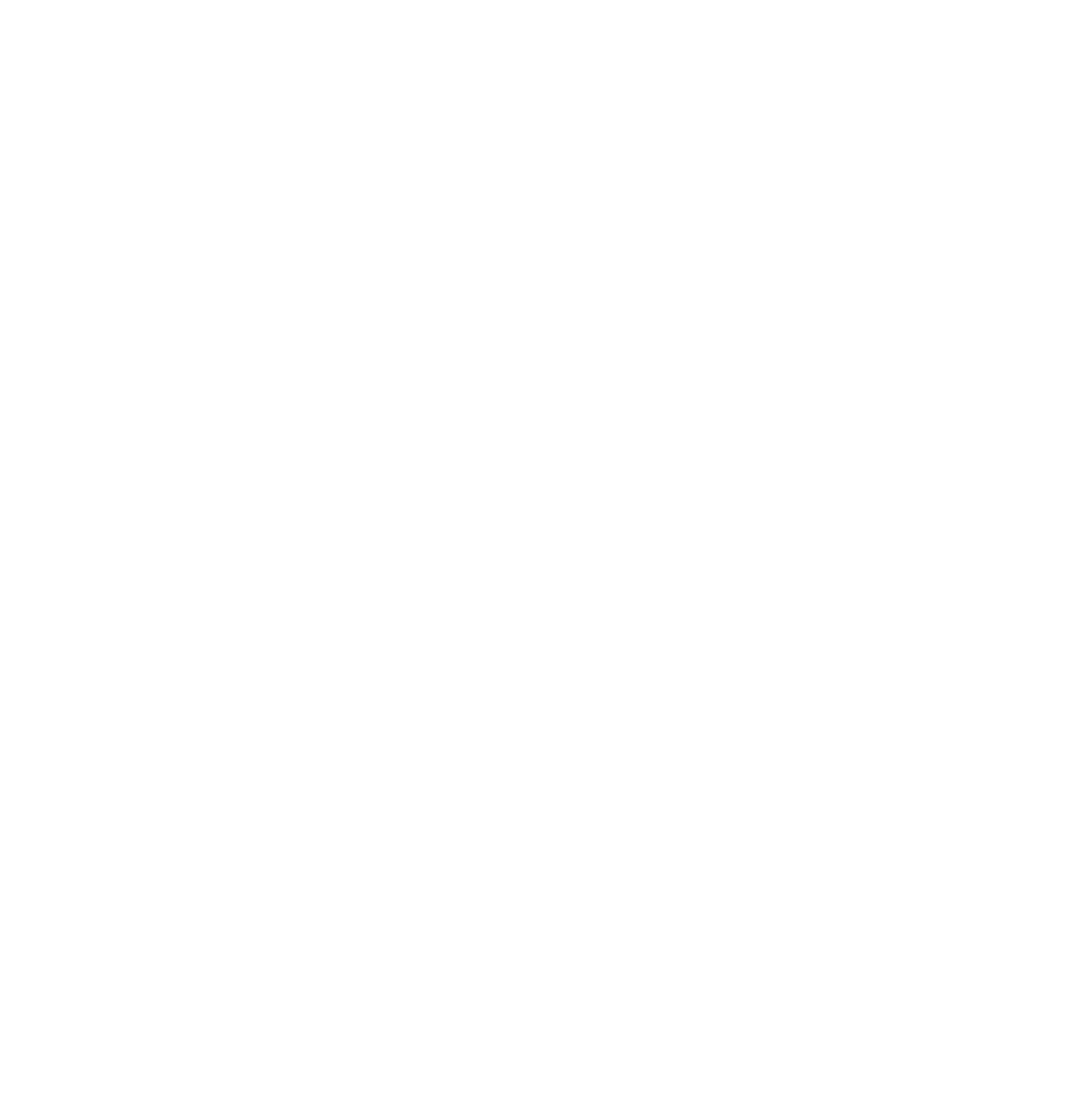
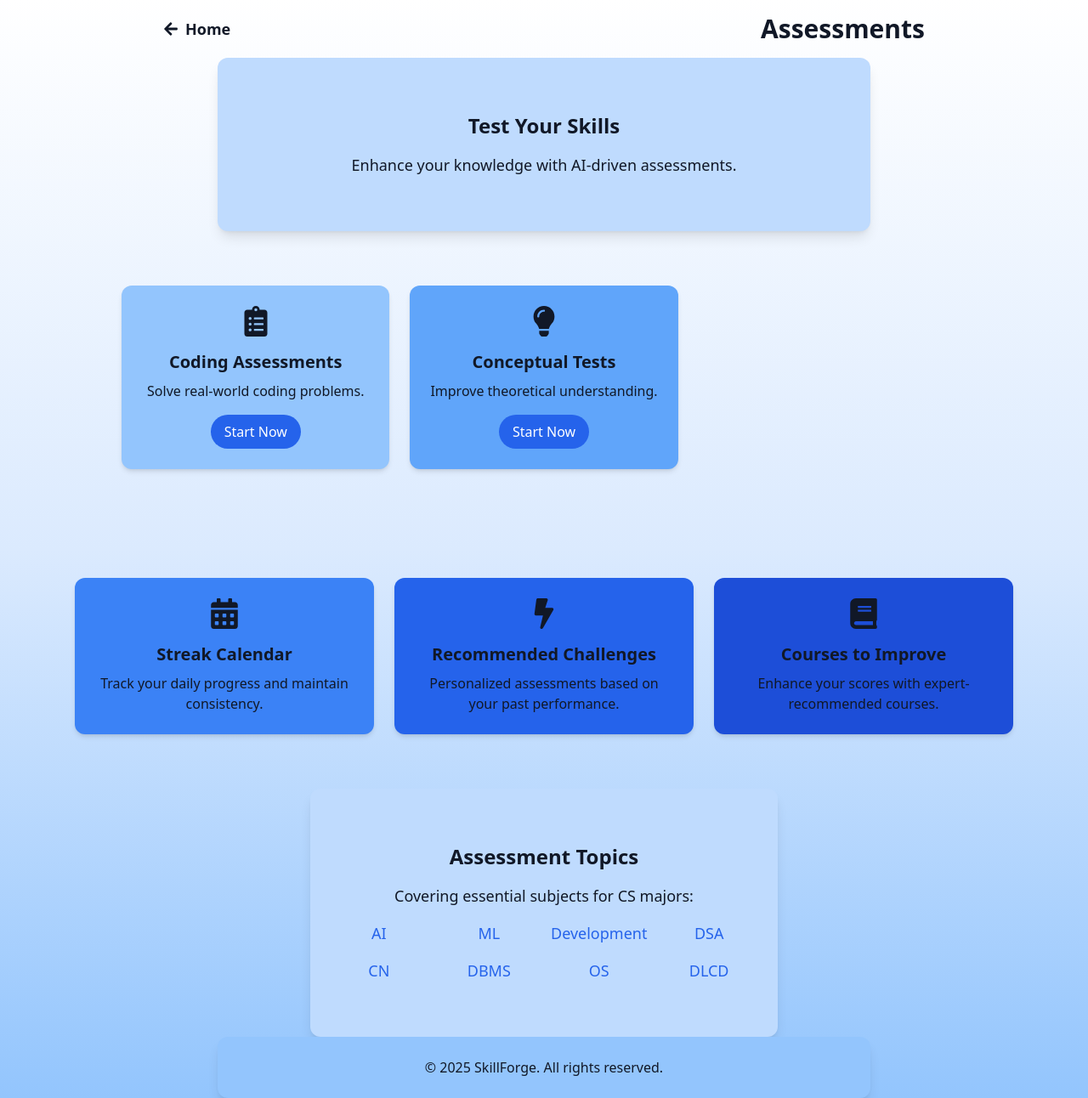
Before and after one commit to akshatranjan25/Skillforge, a React (Vite) app in the folder skillforge-app/: page /assessments in a window 1280 px wide. Before the commit this address had no page. Shown: the whole page at 85% size. Before the commit the page ends 800 px from the top, so only its background shows below. Built offline with nearby package versions, Linux system fonts and the light colour scheme.

Commit message:
Design assessment page

```diff
--- a/skillforge-app/src/App.tsx
+++ b/skillforge-app/src/App.tsx
@@ -1,7 +1,7 @@
 import React from "react";
 import { BrowserRouter as Router, Routes, Route } from "react-router-dom";
 import Home from "./pages/Home.tsx";
-//import Assessments from "./pages/Assessments.tsx";
+import Assessments from "./pages/Assessments.tsx";
 //import Challenges from "./pages/Challenges.tsx";
 //import Leaderboard from "./pages/Leaderboard.tsx";
 
@@ -11,8 +11,8 @@
       <div className="App">
         <Routes>
           <Route path="/" element={<Home />} />
-          {/* <Route path="/assessments" element={<Assessments />} />
-          <Route path="/challenges" element={<Challenges />} />
+          <Route path="/assessments" element={<Assessments />} />
+          {/* <Route path="/challenges" element={<Challenges />} />
           <Route path="/leaderboard" element={<Leaderboard />} /> */}
         </Routes>
       </div>
--- /dev/null
+++ b/skillforge-app/src/components/Subjectpage.tsx
@@ -0,0 +1,71 @@
+import React from "react";
+import { Link } from "react-router-dom";
+import { Routes, Route } from "react-router-dom";
+
+// Define the interface for the props
+interface SubjectPageProps {
+  subject: string;
+  description: string;
+  courses: string[];
+  assessments: string[];
+}
+
+const SubjectPage: React.FC<SubjectPageProps> = ({ subject, description, courses, assessments }) => {
+  return (
+    <div className="min-h-screen bg-gradient-to-b from-white via-blue-100 to-blue-300 text-gray-900 flex flex-col items-center px-4 py-10">
+      {/* Navigation */}
+      <nav className="w-full max-w-4xl flex justify-between items-center py-4">
+        <Link to="/assessments" className="text-lg font-semibold hover:text-blue-600 transition duration-300">Back to Assessments</Link>
+        <h1 className="text-3xl font-bold">{subject}</h1>
+      </nav>
+
+      {/* Subject Introduction */}
+      <section className="text-center py-8 px-6 bg-blue-200 rounded-xl shadow-lg w-full max-w-3xl">
+        <h2 className="text-2xl font-bold">Introduction to {subject}</h2>
+        <p className="mt-4 text-lg">{description}</p>
+      </section>
+
+      {/* Recommended Courses */}
+      <div className="py-8 px-6 max-w-4xl">
+        <h2 className="text-xl font-semibold mb-4">Recommended Courses</h2>
+        <ul className="list-disc list-inside">
+          {courses.map((course, index) => (
+            <li key={index} className="text-blue-600 hover:underline">{course}</li>
+          ))}
+        </ul>
+      </div>
+
+      {/* Assessments */}
+      <div className="py-8 px-6 max-w-4xl">
+        <h2 className="text-xl font-semibold mb-4">Assessments</h2>
+        <ul className="list-disc list-inside">
+          {assessments.map((assessment, index) => (
+            <li key={index} className="text-blue-600 hover:underline">{assessment}</li>
+          ))}
+        </ul>
+      </div>
+
+      {/* Learning Path Flowchart Placeholder */}
+      <div className="py-8 px-6 max-w-4xl bg-blue-300 rounded-xl shadow-lg">
+        <h2 className="text-xl font-semibold mb-4">Learning Path</h2>
+        <p>Flowchart visualization for {subject} learning path will go here.</p>
+      </div>
+    </div>
+  );
+};
+
+const SubjectsRoutes = () => {
+  return (
+    <Routes>
+      <Route path="/subjects/ai" element={<SubjectPage subject="Artificial Intelligence" description="Learn AI concepts and applications." courses={["AI Basics", "Deep Learning"]} assessments={["AI Quiz 1", "AI Coding Challenge"]} />} />
+      <Route path="/subjects/ml" element={<SubjectPage subject="Machine Learning" description="Explore ML algorithms and techniques." courses={["ML Foundations", "Neural Networks"]} assessments={["ML Quiz 1", "ML Project"]} />} />
+      <Route path="/subjects/dsa" element={<SubjectPage subject="Data Structures & Algorithms" description="Master DSA for problem-solving." courses={["DSA Course", "Advanced Algorithms"]} assessments={["DSA Mock Test", "Coding Contest"]} />} />
+      <Route path="/subjects/cn" element={<SubjectPage subject="Computer Networks" description="Understand networking principles." courses={["Networking Basics", "Advanced CN"]} assessments={["CN Quiz", "Packet Analysis"]} />} />
+      <Route path="/subjects/dbms" element={<SubjectPage subject="Database Management Systems" description="Learn about relational databases." courses={["SQL Basics", "DBMS Concepts"]} assessments={["DBMS Quiz", "Database Project"]} />} />
+      <Route path="/subjects/os" element={<SubjectPage subject="Operating Systems" description="Explore OS concepts and management." courses={["OS Essentials", "Advanced OS"]} assessments={["OS Quiz", "Process Scheduling"]} />} />
+      <Route path="/subjects/dlcd" element={<SubjectPage subject="Digital Logic & Computer Design" description="Understand digital circuits." courses={["DLCD Basics", "Logic Design"]} assessments={["DLCD Test", "Circuit Design"]} />} />
+    </Routes>
+  );
+};
+
+export { SubjectPage, SubjectsRoutes };
--- a/skillforge-app/src/pages/Assessments.tsx
+++ b/skillforge-app/src/pages/Assessments.tsx
@@ -1,28 +1,79 @@
-import React, { useState } from "react";
-const Assessments: React.FC = () => {
-  const [score, setScore] = useState(0);
+import React from "react";
+import { Link } from "react-router-dom";
+import { FaArrowLeft, FaClipboardList, FaLightbulb, FaCalendarAlt, FaBook, FaBolt } from "react-icons/fa";
 
-  const handleAnswer = (correct: boolean) => {
-    if (correct) {
-      setScore(score + 1);
-    }
-  };
+const Assessments = () => {
+  return (
+    <div className="min-h-screen bg-gradient-to-b from-white via-blue-100 to-blue-300 text-gray-900 flex flex-col items-center justify-center px-4 overflow-hidden">
+      {/* Navigation Bar */}
+      <nav className="w-full max-w-4xl flex justify-between items-center py-4">
+        <Link to="/" className="text-lg font-semibold hover:text-blue-600 transition duration-300 flex items-center">
+          <FaArrowLeft className="mr-2" /> Home
+        </Link>
+        <h1 className="text-3xl font-bold">Assessments</h1>
+      </nav>
 
-  return (
-    <div className="p-6">
-      <h2 className="text-2xl font-semibold">Technical Skills Assessment</h2>
-      <div className="mt-6">
-        <p className="text-lg">Q1: What is 2 + 2?</p>
-        <button onClick={() => handleAnswer(true)} className="px-4 py-2 bg-blue-500 text-white rounded-md mr-2">
-          4
-        </button>
-        <button onClick={() => handleAnswer(false)} className="px-4 py-2 bg-red-500 text-white rounded-md">
-          5
-        </button>
+      {/* Hero Section */}
+      <section className="text-center py-16 px-6 bg-blue-200 rounded-xl shadow-lg w-full max-w-3xl transition-transform duration-300 hover:scale-105">
+        <h2 className="text-2xl font-bold">Test Your Skills</h2>
+        <p className="mt-4 text-lg">Enhance your knowledge with AI-driven assessments.</p>
+      </section>
+
+      {/* Assessment Categories */}
+      <div className="grid grid-cols-1 md:grid-cols-2 lg:grid-cols-3 gap-6 py-16 px-6 max-w-6xl">
+        <div className="p-6 bg-blue-300 rounded-xl shadow-md hover:scale-105 transition-transform flex flex-col items-center text-center">
+          <FaClipboardList className="text-4xl" />
+          <h3 className="text-xl font-semibold mt-4">Coding Assessments</h3>
+          <p className="mt-2">Solve real-world coding problems.</p>
+          <button className="mt-4 px-4 py-2 bg-blue-600 text-white rounded-full hover:bg-blue-700">Start Now</button>
+        </div>
+        <div className="p-6 bg-blue-400 rounded-xl shadow-md hover:scale-105 transition-transform flex flex-col items-center text-center">
+          <FaLightbulb className="text-4xl" />
+          <h3 className="text-xl font-semibold mt-4">Conceptual Tests</h3>
+          <p className="mt-2">Improve theoretical understanding.</p>
+          <button className="mt-4 px-4 py-2 bg-blue-600 text-white rounded-full hover:bg-blue-700">Start Now</button>
+        </div>
       </div>
-      <div className="mt-4">
-        <p className="font-bold">Score: {score}</p>
+
+      {/* Additional Sections */}
+      <div className="grid grid-cols-1 md:grid-cols-2 lg:grid-cols-3 gap-6 py-16 px-6 max-w-6xl">
+        <div className="p-6 bg-blue-500 rounded-xl shadow-md hover:scale-105 transition-transform flex flex-col items-center text-center">
+          <FaCalendarAlt className="text-4xl" />
+          <h3 className="text-xl font-semibold mt-4">Streak Calendar</h3>
+          <p className="mt-2">Track your daily progress and maintain consistency.</p>
+        </div>
+        <div className="p-6 bg-blue-600 rounded-xl shadow-md hover:scale-105 transition-transform flex flex-col items-center text-center">
+          <FaBolt className="text-4xl" />
+          <h3 className="text-xl font-semibold mt-4">Recommended Challenges</h3>
+          <p className="mt-2">Personalized assessments based on your past performance.</p>
+        </div>
+        <div className="p-6 bg-blue-700 rounded-xl shadow-md hover:scale-105 transition-transform flex flex-col items-center text-center">
+          <FaBook className="text-4xl" />
+          <h3 className="text-xl font-semibold mt-4">Courses to Improve</h3>
+          <p className="mt-2">Enhance your scores with expert-recommended courses.</p>
+        </div>
       </div>
+
+      {/* Topics for Assessments */}
+      <div className="py-16 px-6 text-center max-w-4xl bg-blue-200 rounded-xl shadow-lg hover:scale-105 transition-transform">
+        <h2 className="text-2xl font-semibold">Assessment Topics</h2>
+        <p className="mt-4 text-lg">Covering essential subjects for CS majors:</p>
+        <ul className="mt-4 grid grid-cols-2 md:grid-cols-3 lg:grid-cols-4 gap-4 text-lg">
+          <li><Link to="/assessments/ai" className="text-blue-600 hover:underline">AI</Link></li>
+          <li><Link to="/assessments/ml" className="text-blue-600 hover:underline">ML</Link></li>
+          <li><Link to="/assessments/development" className="text-blue-600 hover:underline">Development</Link></li>
+          <li><Link to="/assessments/dsa" className="text-blue-600 hover:underline">DSA</Link></li>
+          <li><Link to="/assessments/cn" className="text-blue-600 hover:underline">CN</Link></li>
+          <li><Link to="/assessments/dbms" className="text-blue-600 hover:underline">DBMS</Link></li>
+          <li><Link to="/assessments/os" className="text-blue-600 hover:underline">OS</Link></li>
+          <li><Link to="/assessments/dlcd" className="text-blue-600 hover:underline">DLCD</Link></li>
+        </ul>
+      </div>
+
+      {/* Footer */}
+      <footer className="py-6 text-center bg-blue-300 w-full max-w-3xl rounded-xl shadow-lg hover:scale-105 transition-transform">
+        <p>&copy; 2025 SkillForge. All rights reserved.</p>
+      </footer>
     </div>
   );
 };
```
